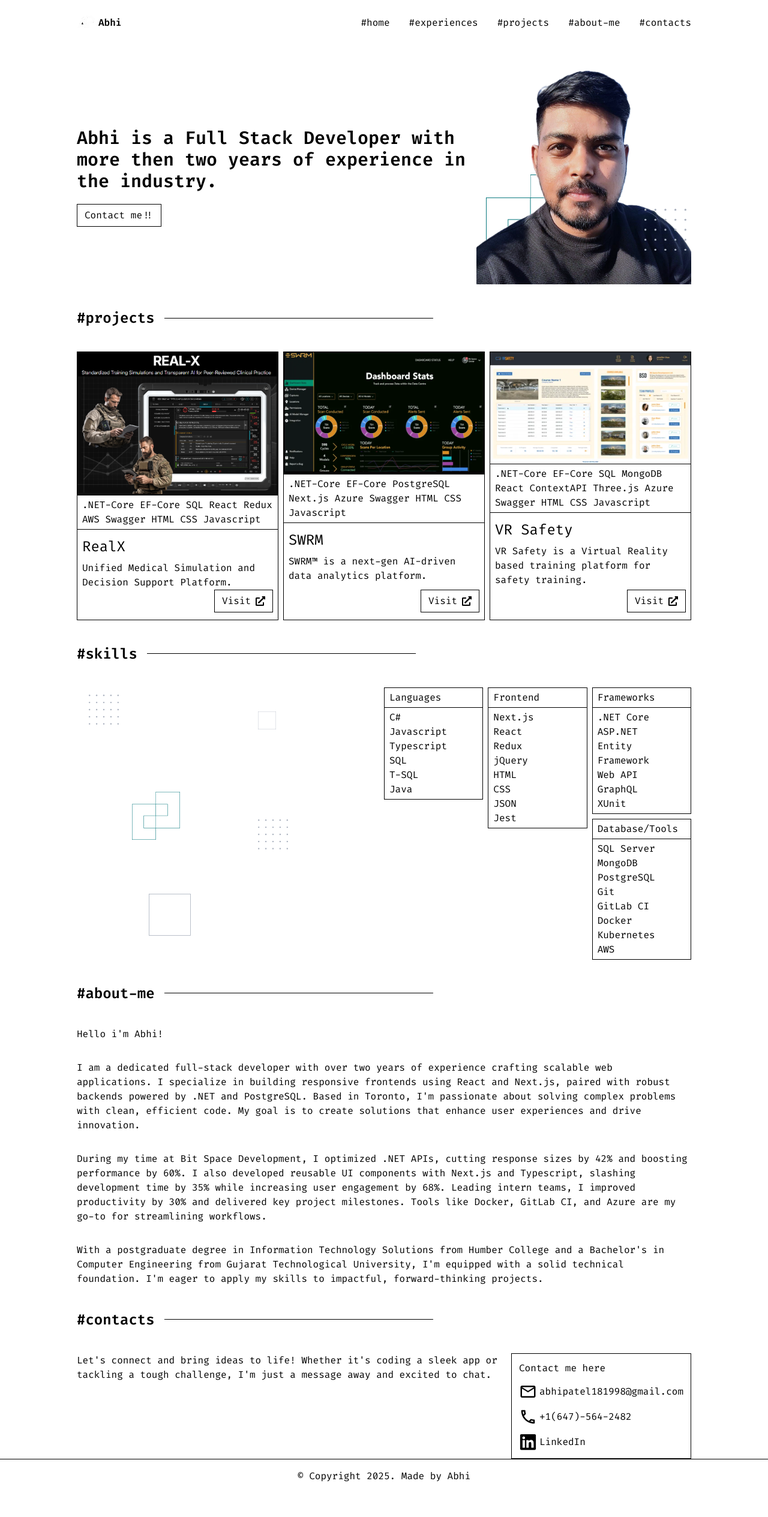
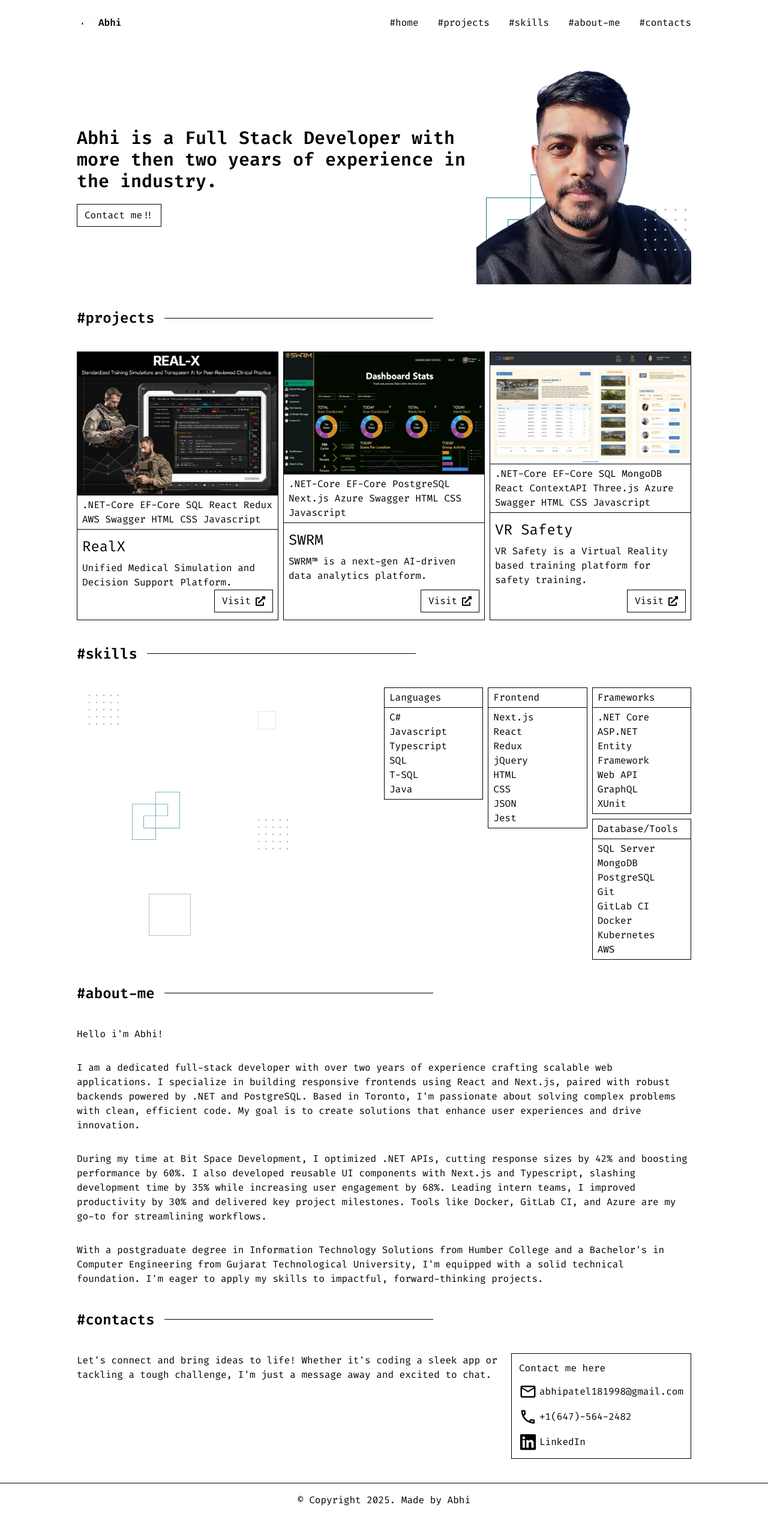
Before and after one commit to abhihpatel98/portfolio, a Next.js app: page / in a window 1280 px wide. Shown: the whole page at 60% size. Before the commit the page ends 2489 px from the top, so only its background shows below. Built offline with nearby package versions, Linux system fonts and the light colour scheme.

Commit message:
Update header.tsx add nav links to different sections.

```diff
--- a/app/about-me.tsx
+++ b/app/about-me.tsx
@@ -4,7 +4,7 @@ interface AboutMeProps {}
 
 const AboutMe: React.FC<AboutMeProps> = () => {
   return (
-    <section className="about-me">
+    <section id="about-me" className="about-me">
       <TitleWithDevider>
         <span className="hash-tag text-primary">#</span>about-me
       </TitleWithDevider>
--- a/app/contacts.tsx
+++ b/app/contacts.tsx
@@ -6,7 +6,7 @@ interface ContactsProps {}
 
 const Contacts: React.FC<ContactsProps> = () => {
   return (
-    <section className="contacts">
+    <section id="contacts" className="contacts">
       <TitleWithDevider>
         <span className="hash-tag text-primary">#</span>contacts
       </TitleWithDevider>
--- a/app/footer.tsx
+++ b/app/footer.tsx
@@ -2,7 +2,7 @@ interface FooterProps {}
 
 const Footer: React.FC<FooterProps> = () => {
   return (
-    <footer className="footer">
+    <footer className="footer mt-10">
       <hr />
       <p className="copyright text-center w-full my-4">
         © Copyright 2025. Made by Abhi
--- a/app/globals.css
+++ b/app/globals.css
@@ -21,11 +21,16 @@
 
 html {
   font-family: Fira Code, Arial, Helvetica, sans-serif;
+  scroll-behavior: smooth;
 }
 
 body {
   background: var(--background);
   color: var(--gray);
+}
+
+nav {
+  background: var(--background);
 }
 
 main {
--- a/components/header/header.tsx
+++ b/app/header.tsx
@@ -1,4 +1,4 @@
-import NavLink from "./nav-link/nav-link";
+import NavLink from "../components/nav-link/nav-link";
 import Image from 'next/image';
 import { IoMenu } from "react-icons/io5";
 
@@ -8,17 +8,17 @@ interface HeaderProps {
 
 const Header: React.FC<HeaderProps> = ({name = ""}) => {
   return (
-    <nav className="header w-full flex items-center">
+    <nav className="header w-full flex items-center sticky top-0 z-10">
       <Image className="nav-logo" src={"/svg/logo.svg"} alt={"logo"} width={30} height={20} />
       <span className="name text-white font-semibold ml-1.5">{name}</span>
       <div className="nav-container ml-auto">
         <IoMenu className="nav-icon md:hidden" size={30} />
         <ul className="nav-list hidden md:flex nav-links ">
             <NavLink text="home" href="#home" />
-            <NavLink text="experiences" href="#experiences" />
             <NavLink text="projects" href="#projects" />
+            <NavLink text="skills" href="#skills" />
             <NavLink text="about-me" href="#about-me" />
-            <NavLink text="contacts" href="#contects" />
+            <NavLink text="contacts" href="#contacts" />
         </ul>
       </div>
     </nav>
--- a/app/introduction.tsx
+++ b/app/introduction.tsx
@@ -5,7 +5,7 @@ interface IntroductionProps {}
 
 const Introduction: React.FC<IntroductionProps> = () => {
   return (
-    <section className="introduction flex items-center mt-10">
+    <section id="home" className="introduction flex items-center mt-10">
       <div className="intro-container flex-1/2">
         <h1 className="intro-text text-3xl font-semibold">
           Abhi is a <span className="text-primary">Full Stack Developer</span>{" "}
@@ -13,7 +13,7 @@ const Introduction: React.FC<IntroductionProps> = () => {
           <span className="text-primary">two years of experience</span> in the
           industry.
         </h1>
-        <Button className="mt-5">Contact me!!</Button>
+        <a href="#contacts"><Button className="mt-5">Contact me!!</Button></a>
       </div>
       <div className="avatar-container relative flex-1/5">
         <Image
--- a/app/layout.tsx
+++ b/app/layout.tsx
@@ -1,7 +1,7 @@
 import type { Metadata } from "next";
 import { Geist, Geist_Mono, Fira_Code } from "next/font/google";
 import "./globals.css";
-import Header from "@/components/header/header";
+import Header from "@/app/header";
 import Footer from "./footer";
 
 const firaCode = Fira_Code({
--- a/app/page.tsx
+++ b/app/page.tsx
@@ -1,6 +1,5 @@
 import AboutMe from "./about-me";
 import Contacts from "./contacts";
-import Footer from "./footer";
 import Introduction from "./introduction";
 import Projects from "./projects";
 import Skills from "./skills";
--- a/app/projects.tsx
+++ b/app/projects.tsx
@@ -34,7 +34,7 @@ const ProjectDetails = ({
 
 const Projects: React.FC<ProjectsProps> = () => {
   return (
-    <section className="projects">
+    <section id="projects" className="projects">
       <TitleWithDevider>
         <span className="hash-tag text-primary">#</span>projects
       </TitleWithDevider>
--- a/app/skills.tsx
+++ b/app/skills.tsx
@@ -6,7 +6,7 @@ interface SkillsProps {}
 
 const Skills: React.FC<SkillsProps> = () => {
   return (
-    <section className="skills">
+    <section id="skills" className="skills">
       <TitleWithDevider>
         <span className="hash-tag text-primary">#</span>skills
       </TitleWithDevider>
```
Also changed, not shown: components/nav-link/nav-link.tsx (renamed from components/header/nav-link/nav-link.tsx).
